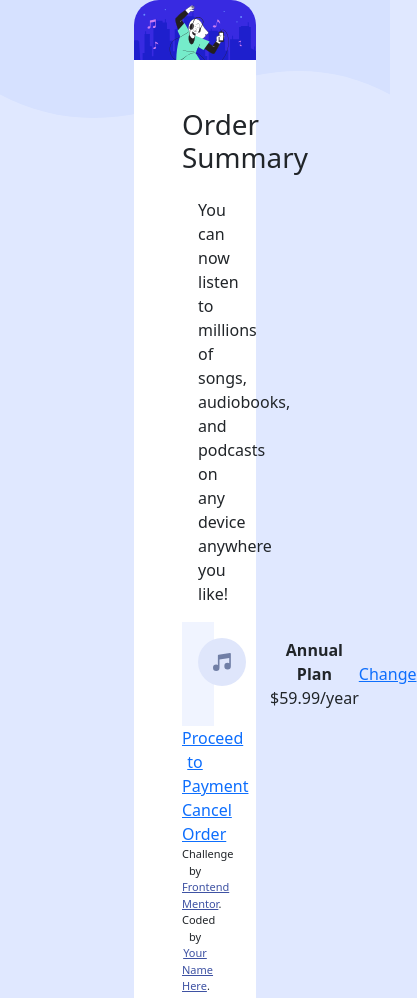
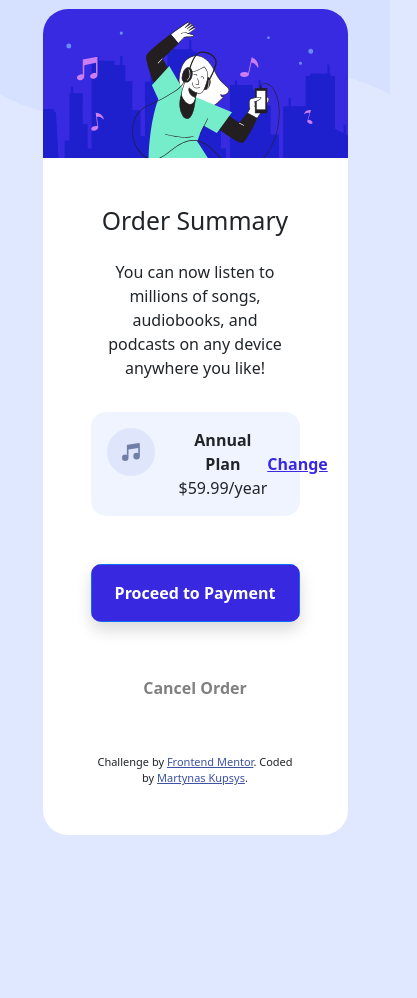
Before and after one commit to MartynasKupsys/order-summary-component-main, a plain HTML site: page index.html in a window 390 px wide. Shown: the top 998 px of the page, 417 px wide, since content can reach past the window. After the commit the page ends 844 px from the top, so only its background shows below. Drawn offline with nearby package versions, Linux system fonts and the light colour scheme.

Commit message:
finished project with breakpoints

```diff
--- a/index.html
+++ b/index.html
@@ -25,18 +25,18 @@
 
     <!-- Card -->
 
-    <div id="card-image" class="col-4">
-      <img class="img-fluid" src="./images/illustration-hero.svg" alt="">
+    <div id="card-image" class="col-10 col-md-6 col-lg-4 text-center">
+      <img class="img-fluid img-fill" src="./images/illustration-hero.svg" alt="">
     </div>
 
     <!-- Card content -->
 
-    <div id="card-content" class="d-flex flex-column col-4 p-5 justify-content-center text-center">
+    <div id="card-content" class="d-flex flex-column col-10 col-md-6 col-lg-4 p-5 justify-content-center text-center">
 
       <!-- Title -->
 
       <div id="content-title">
-        <h1 class="">Order Summary</h1>
+        <h2 class="">Order Summary</h2>
       </div>
 
       <div id="content-text">
@@ -44,7 +44,7 @@
           device anywhere you like!</p>
       </div>
 
-      <div id="plan" class="d-flex justify-content-between p-3 align-items-center">
+      <div id="plan" class="d-flex justify-content-between p-3 mt-3 align-items-center">
 
           <div class="d-flex">
             <div class="me-4">
@@ -57,31 +57,26 @@
             </div>
           </div>
 
-        <div>
-          <a href="">Change</a>
+        <div class="fw-bold">
+          <a class="change" href="">Change</a>
         </div>
 
       </div>
 
-      <div id="start-payment">
-        <a href="">Proceed to Payment</a>
+      <div id="start-payment" class="mt-5 shadow">
+        <a class="btn btn-primary col-12 p-3 fw-bold" href="">Proceed to Payment</a>
       </div>
-      <div id="cancel-payment">
-        <a href="">Cancel Order</a>
+      <div id="cancel-payment" class="mt-5">
+        <a class="btn btn-secondary col-12 fw-bold" href="">Cancel Order</a>
       </div>
 
-      <div class="attribution">
+      <div class="attribution mt-5">
         Challenge by <a href="https://www.frontendmentor.io?ref=challenge" target="_blank">Frontend Mentor</a>.
-        Coded by <a href="#">Your Name Here</a>.
+        Coded by <a href="#">Martynas Kupsys</a>.
       </div>
 
     </div>
   </div>
-  <!-- <h1>Hello World</h1> -->
-
-
-
-
 
   <!-- Optional JavaScript; choose one of the two! -->
 
--- a/style/style.css
+++ b/style/style.css
@@ -20,7 +20,46 @@ p {
   font-size: 16px;
 }
 
+.img-fill {
+  min-width: 100%;
+  object-fit: fill;
+}
+
 #card-image {
   overflow: hidden;
   border-radius: 25px 25px 0px 0px;
+
 }
+
+#card-content {
+  /* overflow: hidden; */
+  border-radius: 0px 0px 25px 25px;
+}
+
+#plan {
+  border-radius: 15px 15px 15px 15px;
+}
+
+.change {
+  color: hsl(245, 75%, 52%);
+}
+
+#start-payment {
+  overflow: hidden;
+  border-radius: 10px 10px 10px 10px;
+}
+
+/* #cancel-payment {
+  color: hsl(224, 23%, 55%);
+} */
+
+.btn-primary {
+  background-color: hsl(245, 75%, 52%);
+}
+
+.btn-secondary {
+  color: gray;
+  background-color: white;
+  border: none;
+  border-radius: 10px 10px 10px 10px;
+}
```
